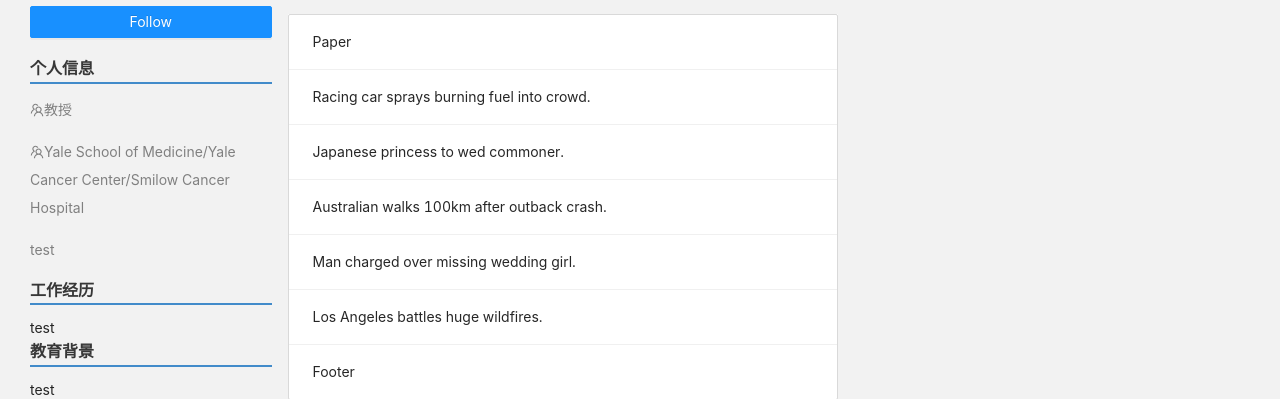
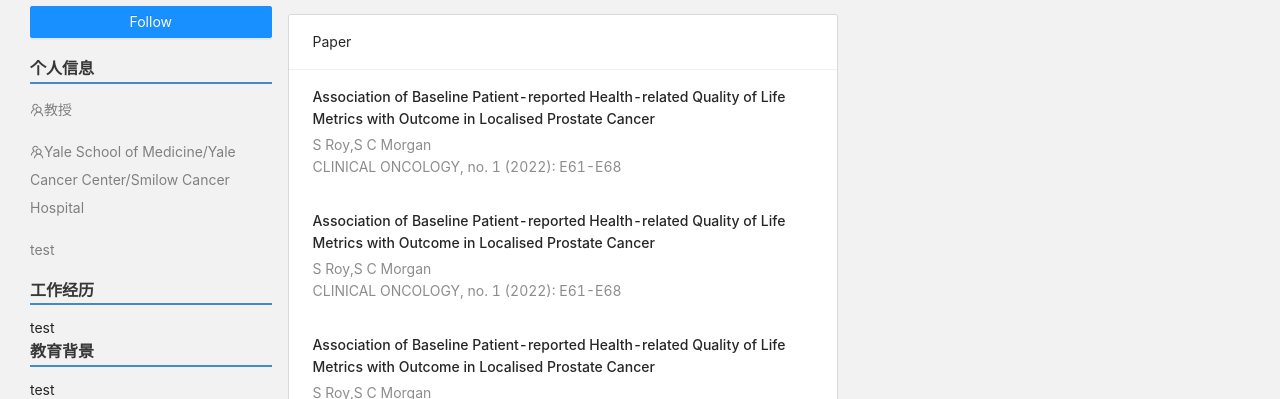
Before and after one commit to WChloeW/profile, a React (Create React App) app: page / in a window 1280 px wide. Shown: the part 401-800 px from the top of the page. Built offline with nearby package versions, Linux system fonts and the light colour scheme.

Commit message:
feat: paperList demo

```diff
--- a/src/components/list/index.jsx
+++ b/src/components/list/index.jsx
@@ -1,11 +1,25 @@
 import { Divider, List, Typography } from "antd";
-import './index.css';
-const data = [
-  "Racing car sprays burning fuel into crowd.",
-  "Japanese princess to wed commoner.",
-  "Australian walks 100km after outback crash.",
-  "Man charged over missing wedding girl.",
-  "Los Angeles battles huge wildfires.",
+import "./index.css";
+
+const dataDemo = [
+  {
+    paperName:
+      "Association of Baseline Patient-reported Health-related Quality of Life Metrics with Outcome in Localised Prostate Cancer",
+    author: "S Roy,S C Morgan",
+    info: "CLINICAL ONCOLOGY, no. 1 (2022): E61-E68",
+  },
+  {
+    paperName:
+      "Association of Baseline Patient-reported Health-related Quality of Life Metrics with Outcome in Localised Prostate Cancer",
+    author: "S Roy,S C Morgan",
+    info: "CLINICAL ONCOLOGY, no. 1 (2022): E61-E68",
+  },
+  {
+    paperName:
+      "Association of Baseline Patient-reported Health-related Quality of Life Metrics with Outcome in Localised Prostate Cancer",
+    author: "S Roy,S C Morgan",
+    info: "CLINICAL ONCOLOGY, no. 1 (2022): E61-E68",
+  },
 ];
 
 const ListPaper = () => (
@@ -16,8 +30,22 @@ const ListPaper = () => (
         header={<div>Paper</div>}
         footer={<div>Footer</div>}
         bordered
-        dataSource={data}
-        renderItem={(item) => <List.Item>{item}</List.Item>}
+        dataSource={dataDemo}
+        renderItem={(item) => (
+          <div>
+            <List.Item>
+              <List.Item.Meta
+                title={<a href="">{item.paperName}</a>}
+                description={
+                  <>
+                    <div>{item.author}</div>
+                    <div>{item.info}</div>
+                  </>
+                }
+              />
+            </List.Item>
+          </div>
+        )}
       />
     </div>
   </>
```
